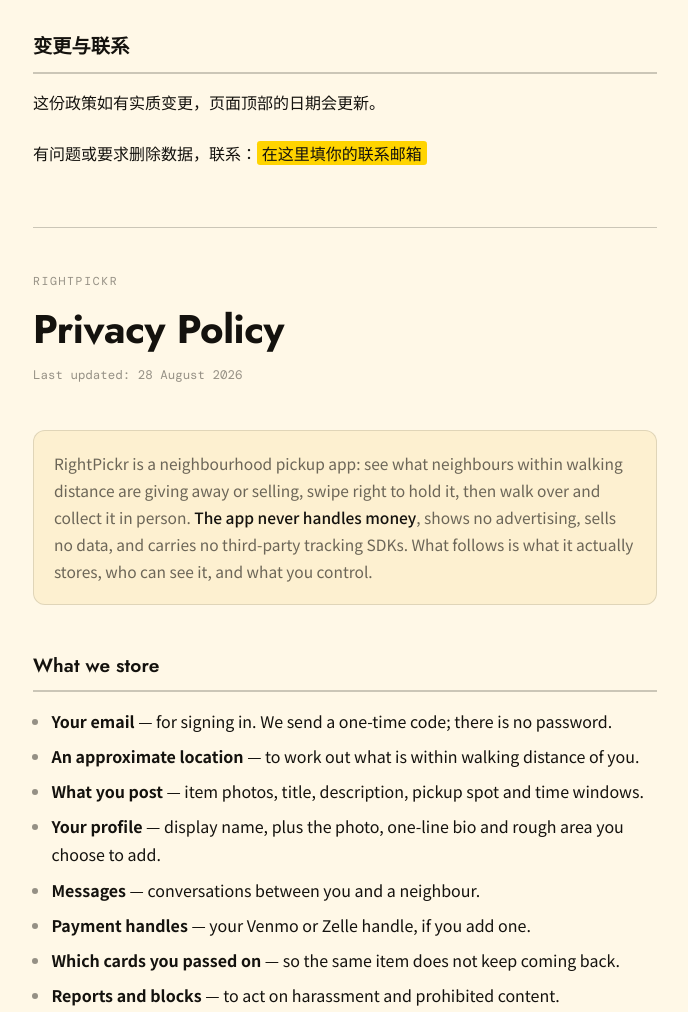
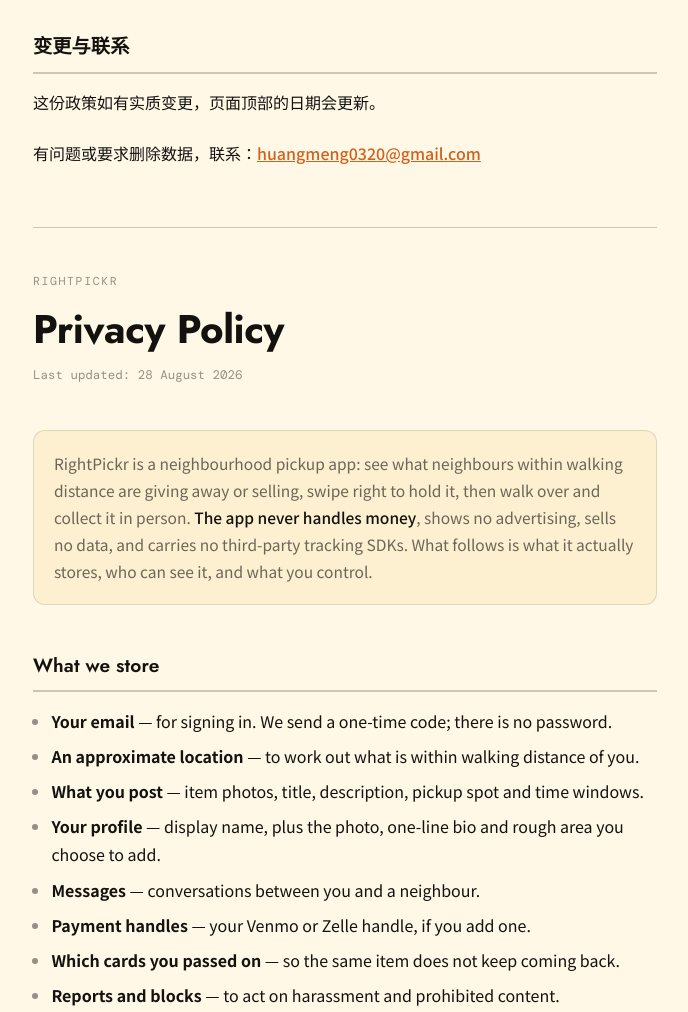
Before and after one commit to MHStudio001/rightpickr-privacy, a plain HTML site: page index.html in a window 1280 px wide. Shown: the part 2640-3652 px from the top of the page, without its empty margins (295-983 px from the left). Drawn offline with nearby package versions, Linux system fonts and the light colour scheme.

Commit message:
Add contact email
A privacy policy without a way to reach a human is not one — Apple asks for
it, and so does anyone who wants their data removed.

```diff
--- a/index.html
+++ b/index.html
@@ -185,13 +185,7 @@
   a { color: var(--orange); }
   :focus-visible { outline: 2px solid var(--orange); outline-offset: 3px; border-radius: 3px; }
 
-  .fill {
-    background: var(--yellow);
-    color: #14120E;
-    padding: 0 .3rem;
-    border-radius: .2rem;
-    font-weight: 500;
-  }
+  .mailto { font-weight: 500; word-break: break-all; }
 </style>
 
 <div class="wrap">
@@ -319,7 +313,7 @@
   <section>
     <h2>变更与联系</h2>
     <p>这份政策如有实质变更，页面顶部的日期会更新。</p>
-    <p>有问题或要求删除数据，联系：<span class="fill">在这里填你的联系邮箱</span></p>
+    <p>有问题或要求删除数据，联系：<a class="mailto" href="mailto:huangmeng0320@gmail.com">huangmeng0320@gmail.com</a></p>
   </section>
 
   <hr class="divider">
@@ -433,6 +427,6 @@
   <section>
     <h2>Changes and contact</h2>
     <p>If this policy changes in substance, the date at the top changes with it.</p>
-    <p>Questions, or a request to delete your data: <span class="fill">put your contact email here</span></p>
+    <p>Questions, or a request to delete your data: <a class="mailto" href="mailto:huangmeng0320@gmail.com">huangmeng0320@gmail.com</a></p>
   </section>
 </div>
```
